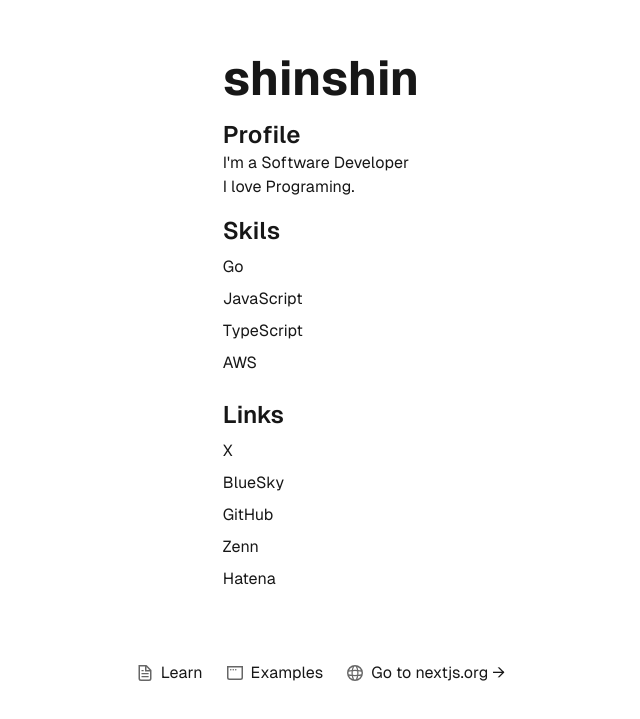
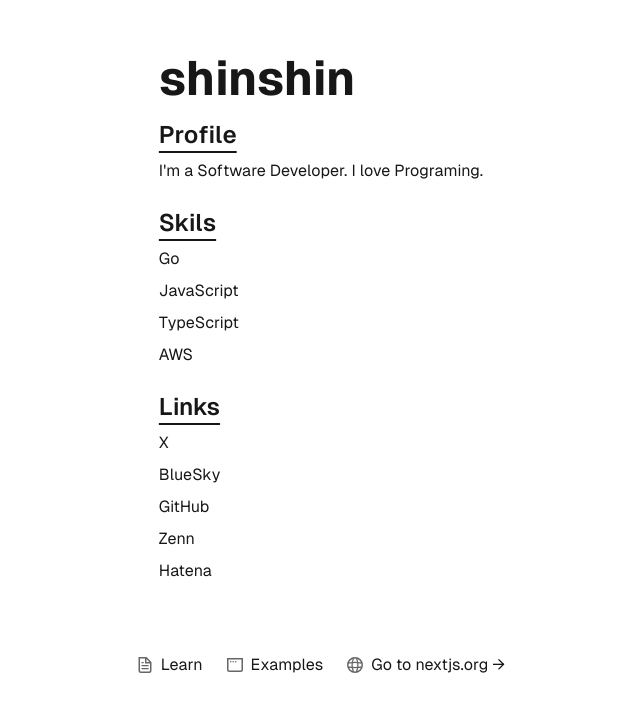
Before and after one commit to ss49919201/homepage, a Next.js app: page / in a window 1280 px wide. Shown: the part 109-828 px from the top of the page, without its empty margins (319-959 px from the left). Built offline with nearby package versions, Linux system fonts and the light colour scheme.

Commit message:
feat: add underline and margin

```diff
--- a/src/app/page.tsx
+++ b/src/app/page.tsx
@@ -10,17 +10,18 @@ export default function Home() {
         </h2>
         <div>
           <h3
-            className="text-xl sm:text-2xl font-semibold text-center sm:text-left"
+            className="text-xl sm:text-2xl font-semibold text-center sm:text-left underline underline-offset-8"
             style={{ color: "var(--geist-foreground)" }}
           >
             Profile
           </h3>
-          <p>I&apos;m a Software Developer</p>
-          <p>I love Programing.</p>
+          <p className="my-2">
+            I&apos;m a Software Developer. I love Programing.
+          </p>
         </div>
         <div>
           <h3
-            className="text-xl sm:text-2xl font-semibold text-center sm:text-left"
+            className="text-xl sm:text-2xl font-semibold text-center sm:text-left underline underline-offset-8"
             style={{ color: "var(--geist-foreground)" }}
           >
             Skils
@@ -37,7 +38,7 @@ export default function Home() {
         </div>
         <div>
           <h3
-            className="text-xl sm:text-2xl font-semibold text-center sm:text-left"
+            className="text-xl sm:text-2xl font-semibold text-center sm:text-left underline underline-offset-8"
             style={{ color: "var(--geist-foreground)" }}
           >
             Links
```
